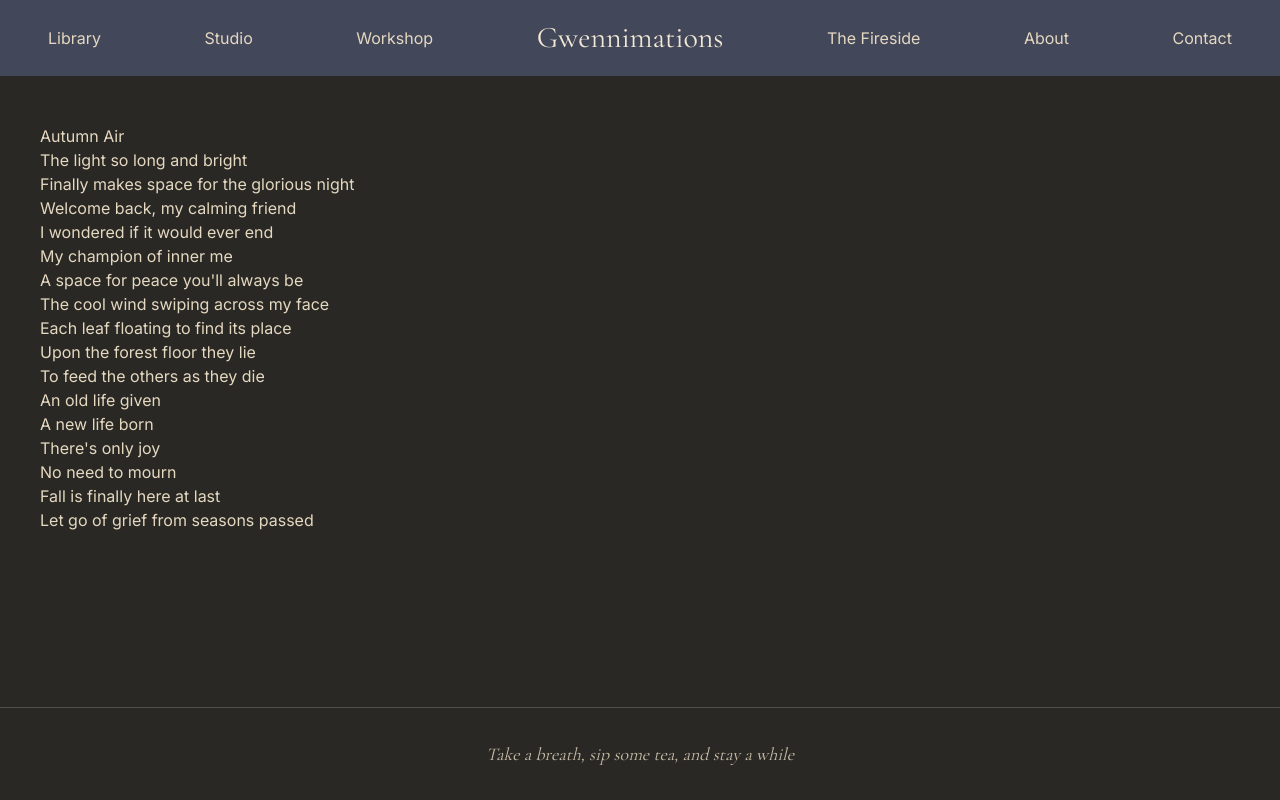
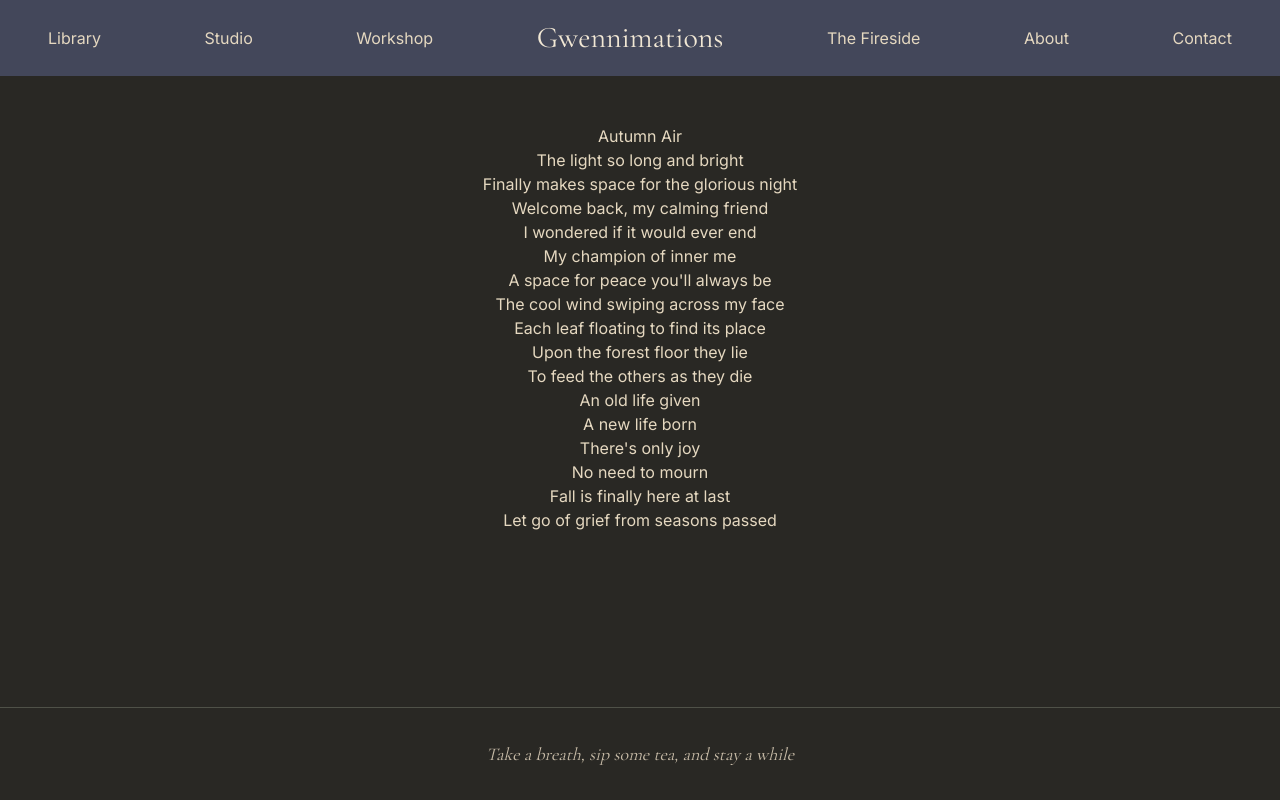
Before and after one commit to gwennthompson/gwennimations, a Next.js app: page /library/poetry/autumn-air in a window 1280 px wide. Built offline with nearby package versions, Linux system fonts and the light colour scheme.

Commit message:
centered text

```diff
--- a/app/library/poetry/autumn-air/page.tsx
+++ b/app/library/poetry/autumn-air/page.tsx
@@ -1,6 +1,6 @@
 export default function AutumnAir() {
     return (
-        <article>
+        <article className="text-center">
             <h1>Autumn Air</h1>
 
             <p>
```
